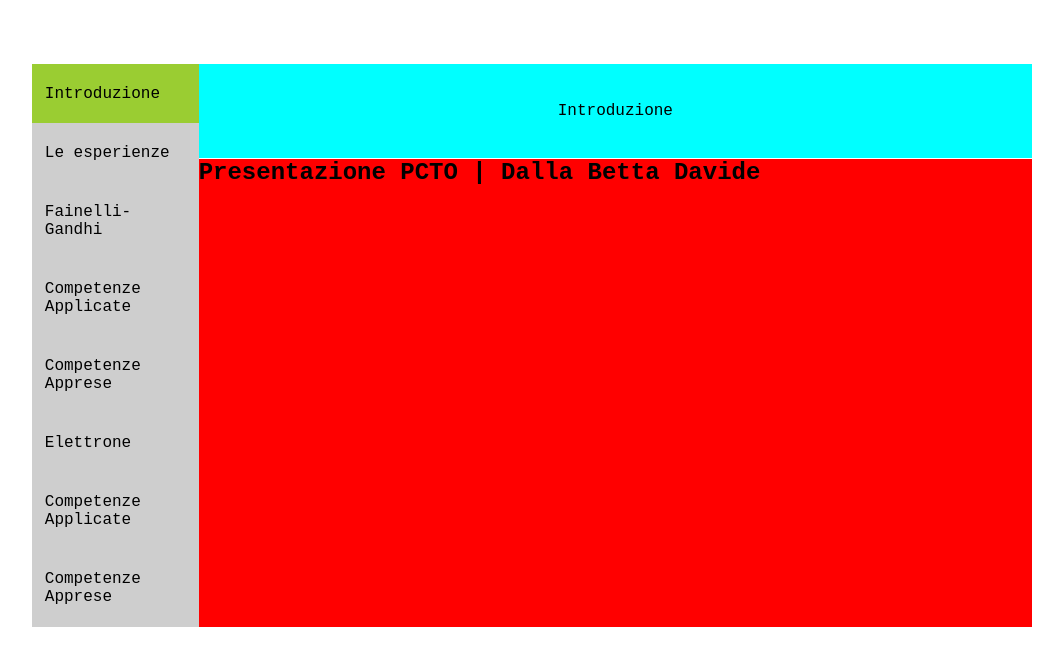
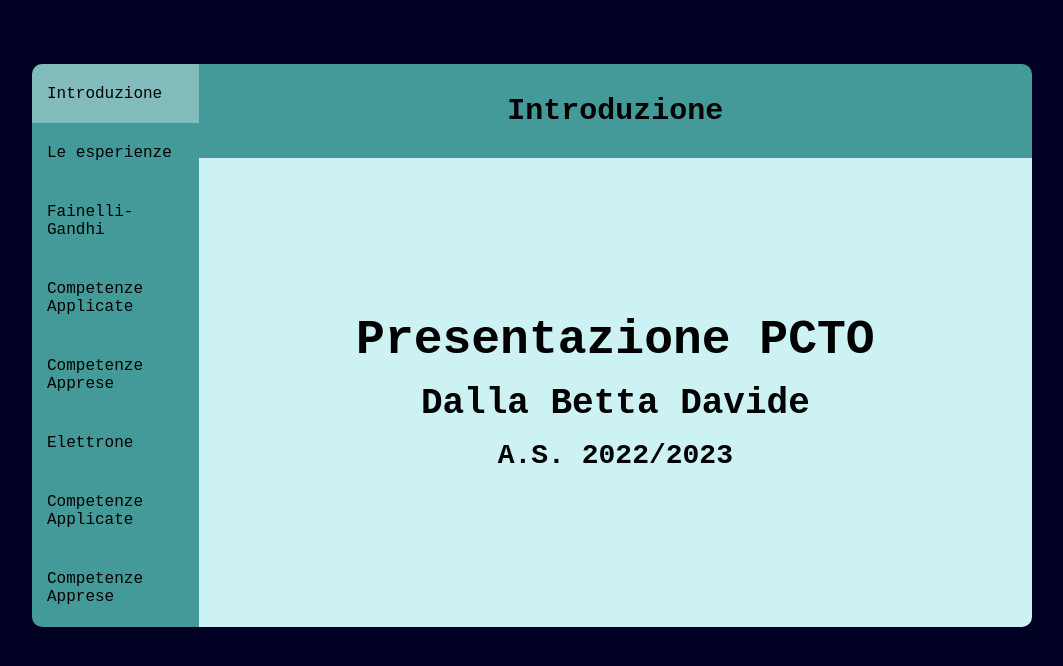
Before and after one commit to davide-dallab/presentazione-pcto, a React (Vite) app: page /#intro in a window 1280 px wide. Shown: the top 666 px of the page, without its empty margins (108-1171 px from the left). Built offline with nearby package versions, Linux system fonts and the light colour scheme.

Commit message:
eliminato gap e inizio estetica

```diff
--- a/src/App.css
+++ b/src/App.css
@@ -8,4 +8,65 @@
 
 body {
   margin: 0;
+  background-color: #002;
 }
+
+.slide-show {
+  border-radius: 10px;
+  overflow: hidden;
+}
+
+.slide-show .slide {
+  box-sizing: border-box;
+  padding: 35px 50px;
+  background-color: #cdf2f4;
+}
+
+.slide-show .slide * {
+  margin: 0;
+}
+
+.slide-show .header {
+  font-size: 30px;
+  font-weight: bold;
+}
+
+.slide.title {
+  display: flex;
+  align-items: center;
+  justify-content: center;
+  flex-direction: column;
+  gap: 1em;
+  background-color: #cdf2f4;
+}
+
+.slide.title h1 {
+  font-size: 3em;
+}
+
+.slide.title h2 {
+  font-size: 2.25em;
+}
+
+.slide.title h3 {
+  font-size: 1.75em;
+}
+
+.index-link {
+  padding: 0 15px;
+}
+
+.sidebar, .header {
+  background-color: #228;
+  color: white;
+  transition: background-color 200ms, color 200ms;
+}
+
+.slide-show[data-current="intro"] .sidebar, .slide-show[data-current="intro"] .header {
+  color: black;
+  background-color: #499;
+}
+
+.index-link.current {
+  background-color: #fff5;
+}
--- a/src/components/SlideShow.module.css
+++ b/src/components/SlideShow.module.css
@@ -15,7 +15,6 @@
     grid-area: sidebar;
     display: flex;
     flex-direction: column;
-    background-color: #0002;
     overflow-y: auto;
     scrollbar-width: none;
     max-height: 100%;
@@ -34,32 +33,20 @@
     scroll-snap-type: y mandatory;
     scrollbar-width: none;
     aspect-ratio: 16 / 9;
+    display: flex;
+    flex-direction: column;
 }
 
 .slide-content {
     width: 100%;
     height: 100%;
     scroll-snap-align: start;
-    background-color: red;
-}
-
-.slide-content:nth-child(2n){
-    background-color: blue;
+    flex-shrink: 0;
 }
 
 .index-link {
     text-decoration: none;
-    color: black;
-    padding: 1vw;
-    background-color: #0001;
-}
-
-.index-link:hover {
-    background-color: #0002;
-}
-
-.current-index-link {
-    background-color: yellowgreen;
+    color: inherit;
 }
 
 .header {
@@ -67,7 +54,6 @@
     display: flex;
     align-items: center;
     justify-content: center;
-    background-color: cyan;
 }
 
 @media screen and (width < 600px) {
--- a/src/components/SlideShow.tsx
+++ b/src/components/SlideShow.tsx
@@ -11,10 +11,10 @@ interface SlideShowProps {
 };
 
 export function SlideShow(props: SlideShowProps) {
-    const headers: {title: string, id: string}[] = [];
+    const headers: { title: string, id: string }[] = [];
     props.children.forEach(slide => {
         const id = slide.props.id ?? slide.props.title;
-        headers.push({title: slide.props.title, id});
+        headers.push({ title: slide.props.title, id });
     });
 
     const [pageIndex, setPageIndex] = useState(0);
@@ -26,26 +26,41 @@ export function SlideShow(props: SlideShowProps) {
     const className = classNames(slideShowStyles["slide-show"], props.className, 'slide-show');
 
     return (
-        <div className={className} style={props.style}>
+        <div className={className} style={props.style} data-current={currentId}>
             <Header header={currentHeader} style={props.headerStyle} />
-            <SideBar headers={headers} current={pageIndex} style={props.sidebarStyle}/>
-            <div className={slideShowStyles["content-section"]} onScrollCapture={evt => {
-                setPageIndex(Math.floor(evt.currentTarget.scrollTop / evt.currentTarget.clientHeight + .1));
-            }}>
+            <SideBar headers={headers} current={pageIndex} style={props.sidebarStyle} />
+            <ContentSection setPageIndex={setPageIndex}>
                 {
                     props.children
                 }
-            </div>
+            </ContentSection>
         </div>
     );
 }
 
-interface HeaderProps{
+interface ContentSectionProps {
+    children: ReactElement<SlideProps>[];
+    setPageIndex: React.Dispatch<React.SetStateAction<number>>;
+}
+
+function ContentSection(props: ContentSectionProps) {
+    const className = classNames(slideShowStyles["content-section"], 'content');
+
+    return <div className={className} onScrollCapture={evt => {
+        props.setPageIndex(Math.floor(evt.currentTarget.scrollTop / evt.currentTarget.clientHeight + .1));
+    }}>
+        {
+            props.children
+        }
+    </div>
+}
+
+interface HeaderProps {
     style?: React.CSSProperties;
     header: string;
 }
 
-function Header(props: HeaderProps){
+function Header(props: HeaderProps) {
     const className = classNames(slideShowStyles["header"], 'header');
 
     return <div className={className} style={props.style}>
@@ -57,23 +72,23 @@ function Header(props: HeaderProps){
     </div>
 }
 
-interface SlideBarProps{
-    headers: {title: string, id: string}[];
+interface SlideBarProps {
+    headers: { title: string, id: string }[];
     current: number;
     style?: React.CSSProperties;
 }
 
-function SideBar(props: SlideBarProps){
+function SideBar(props: SlideBarProps) {
     const className = classNames(slideShowStyles["sidebar"], 'sidebar');
 
     return <div className={className} style={props.style}>
         {
             props.headers.map((header, index) => {
                 const isCurrent = index === props.current;
-                const className = classNames(slideShowStyles["index-link"], isCurrent ? 'current ' + slideShowStyles["current-index-link"] : null);
+                const className = classNames('index-link', slideShowStyles["index-link"], isCurrent ? 'current' : null);
 
                 return <a href={`#${header.id}`} className={className} key={header.id}>{header.title}</a>
-        })
+            })
         }
     </div>
 }
--- a/src/pages/HomePage.tsx
+++ b/src/pages/HomePage.tsx
@@ -3,9 +3,11 @@ import { Slide, SlideShow } from "../components/SlideShow";
 export default function HomePage() {
   return (
     <>
-      <SlideShow>
-        <Slide title="Introduzione" id="intro">
-          <h2>Presentazione PCTO | Dalla Betta Davide</h2>
+      <SlideShow className="presentation">
+        <Slide title="Introduzione" id="intro" className="title">
+          <h1>Presentazione PCTO</h1>
+          <h2>Dalla Betta Davide</h2>
+          <h3>A.S. 2022/2023</h3>
         </Slide>
         <Slide title="Le esperienze" id="esperienze">
           <h3>Le due esperienze sono state alla scuola fainelli-gandhi e nell'azienda elettrone</h3>
```
